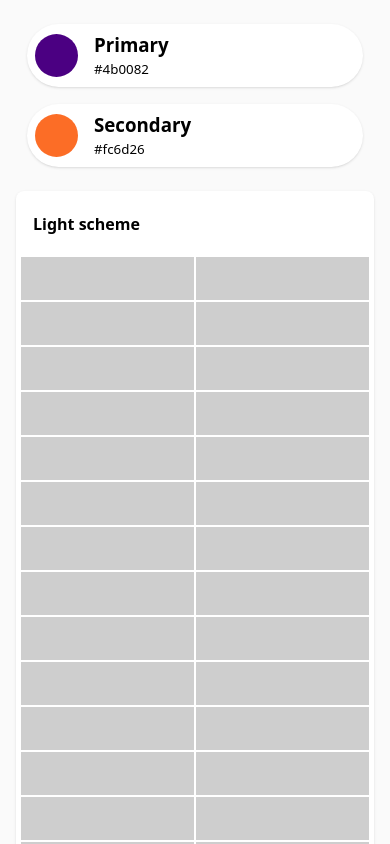
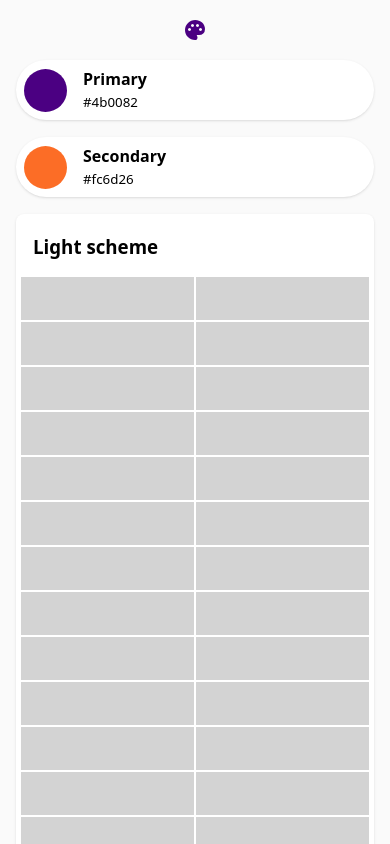
Before and after one commit to mirhasalh/m3cs, a SvelteKit app: page / in a window 390 px wide. Shown: the top 844 px of the page. Built offline with nearby package versions, Linux system fonts and the light colour scheme.

Commit message:
Set-up responsive layout

```diff
--- a/src/app.scss
+++ b/src/app.scss
@@ -1,8 +1,16 @@
 $toolbar-height: 60px;
+$lg: 1024px;
 $btn-height: 43.0px;
 $rounded: 9999px;
 $bg-color: #fafafa;
 $shadow: 0 1px 3px 0 rgb(0 0 0 / 0.1), 0 1px 2px -1px rgb(0 0 0 / 0.1);
+$divider-thickness: 0.0125rem;
+
+@mixin lg {
+    @media (min-width: #{$lg}) {
+        @content;
+    }
+}
 
 @mixin flex-center {
     display: flex;
@@ -25,38 +33,46 @@ body {
 footer {
     margin-top: 1rem;
     height: $toolbar-height;
-    background-color: black;
-    color: #fafafa;
     @include flex-start();
     padding: 0px 1rem;
 }
 
 hr {
     border: none;
-    border-bottom: 0.0125rem solid darkgray;
+    border-bottom: $divider-thickness solid;
     width: 100%;
 
     &.transparent {
-        border-bottom: 0.0125rem solid transparent;
+        border-color: transparent;
     }
+
+    &.vertical {
+        width: unset;
+        height: 100%;
+        border-left: $divider-thickness solid;
+
+        &.transparent {
+            border-color: transparent;
+        }
+    }
+}
+
+.app-bar {
+    height: $toolbar-height;
+    @include flex-center();
 }
 
 .shrink {
     margin: 0;
 }
 
-.color-bar-wrapper {
-    @include flex-center();
-    flex-direction: column;
-    margin: 1.5rem;
-
 .color-bar {
     box-shadow: $shadow;
     border-radius: $rounded;
     @include flex-start();
     padding: 0.5rem;
-        min-width: 20em;
     background-color: #ffffff;
+}
 
 .color-pick {
     width: $btn-height;
@@ -66,18 +82,16 @@ hr {
     margin-right: 1rem;
 
     >input[type='color'] {
+        cursor: pointer;
         width: 100%;
         height: 100%;
-                background: #FFFFFF 0% 0% no-repeat padding-box;
+        background: #ffffff 0% 0% no-repeat padding-box;
         box-shadow: 0px 3px 6px #0000001A;
         transform: scale(1.5);
     }
 }
-    }
-}
 
 .color-scheme-wrapper {
-    margin: 0px 1rem;
     background-color: #ffffff;
     box-shadow: $shadow;
     border-radius: 0.5rem;
@@ -96,6 +110,38 @@ hr {
 
     .color-grid-item {
         height: $btn-height;
-        background-color: #cecece;
+        background-color: lightgray;
     }
 }
+
+.app-shell {
+    display: grid;
+    grid-template-columns: 1rem 1fr 1rem;
+
+    @include lg {
+        display: grid;
+        grid-template-columns: 20% 60% 20%;
+    }
+}
+
+.main-content {
+    display: block;
+    align-items: baseline;
+
+    >hr {
+        border-color: transparent;
+    }
+
+    @include lg {
+        display: grid;
+        grid-template-columns: 18em 1rem 1fr;
+        align-items: start;
+
+        >hr {
+            height: 100%;
+            width: unset;
+            border-left: $divider-thickness solid;
+            border-color: transparent;
+        }
+    }
+}
--- /dev/null
+++ b/src/lib/Palette.svelte
@@ -0,0 +1,5 @@
+<script>
+  export let color = '#000000'
+</script>
+
+<svg xmlns="http://www.w3.org/2000/svg" height="24px" viewBox="0 -960 960 960" width="24px" fill="#5f6368"><path d="M480-80q-82 0-155-31.5t-127.5-86Q143-252 111.5-325T80-480q0-83 32.5-156t88-127Q256-817 330-848.5T488-880q80 0 151 27.5t124.5 76q53.5 48.5 85 115T880-518q0 115-70 176.5T640-280h-74q-9 0-12.5 5t-3.5 11q0 12 15 34.5t15 51.5q0 50-27.5 74T480-80ZM260-440q26 0 43-17t17-43q0-26-17-43t-43-17q-26 0-43 17t-17 43q0 26 17 43t43 17Zm120-160q26 0 43-17t17-43q0-26-17-43t-43-17q-26 0-43 17t-17 43q0 26 17 43t43 17Zm200 0q26 0 43-17t17-43q0-26-17-43t-43-17q-26 0-43 17t-17 43q0 26 17 43t43 17Zm120 160q26 0 43-17t17-43q0-26-17-43t-43-17q-26 0-43 17t-17 43q0 26 17 43t43 17Z" fill={color} /></svg>
--- a/src/routes/+page.svelte
+++ b/src/routes/+page.svelte
@@ -1,17 +1,26 @@
 <script>
+  import Palette from '$lib/Palette.svelte'
+
+  const n = 33
+
   let primaryColor = '#4b0082',
     secondaryColor = '#fc6d26'
-
-  const n = 33
 </script>
 
-<div class={`color-bar-wrapper`}>
+<header class={`app-bar`}>
+  <Palette color={primaryColor} />
+</header>
+<div class={`app-shell`}>
+  <div></div>
+  <div>
+    <main class={`main-content`}>
+      <div>
         <div class={`color-bar`}>
           <div class="color-pick">
             <input type="color" bind:value={primaryColor} />
           </div>
           <div>
-      <h3 class={`shrink`}>Primary</h3>
+            <p class={`shrink`}><strong>Primary</strong></p>
             <p class={`shrink`}><small>{primaryColor}</small></p>
           </div>
         </div>
@@ -21,14 +30,16 @@
             <input type="color" bind:value={secondaryColor} />
           </div>
           <div>
-      <h3 class={`shrink`}>Secondary</h3>
+            <p class={`shrink`}><strong>Secondary</strong></p>
             <p class={`shrink`}><small>{secondaryColor}</small></p>
           </div>
         </div>
       </div>
+      <hr />
+      <div>
         <section class={`color-scheme-wrapper`}>
           <header>
-    <h4>Light scheme</h4>
+            <h3>Light scheme</h3>
           </header>
           <div class={`color-grid`}>
             {#each Array.from({ length: n }) as item}
@@ -39,7 +50,7 @@
         <hr class={`transparent`} />
         <section class={`color-scheme-wrapper`}>
           <header>
-    <h4>Dark scheme</h4>
+            <h3>Dark scheme</h3>
           </header>
           <div class={`color-grid`}>
             {#each Array.from({ length: n }) as item}
@@ -47,3 +58,8 @@
             {/each}
           </div>
         </section>
+      </div>
+    </main>
+  </div>
+  <div></div>
+</div>
```
Lines whose indentation alone changed are shown as unchanged.
